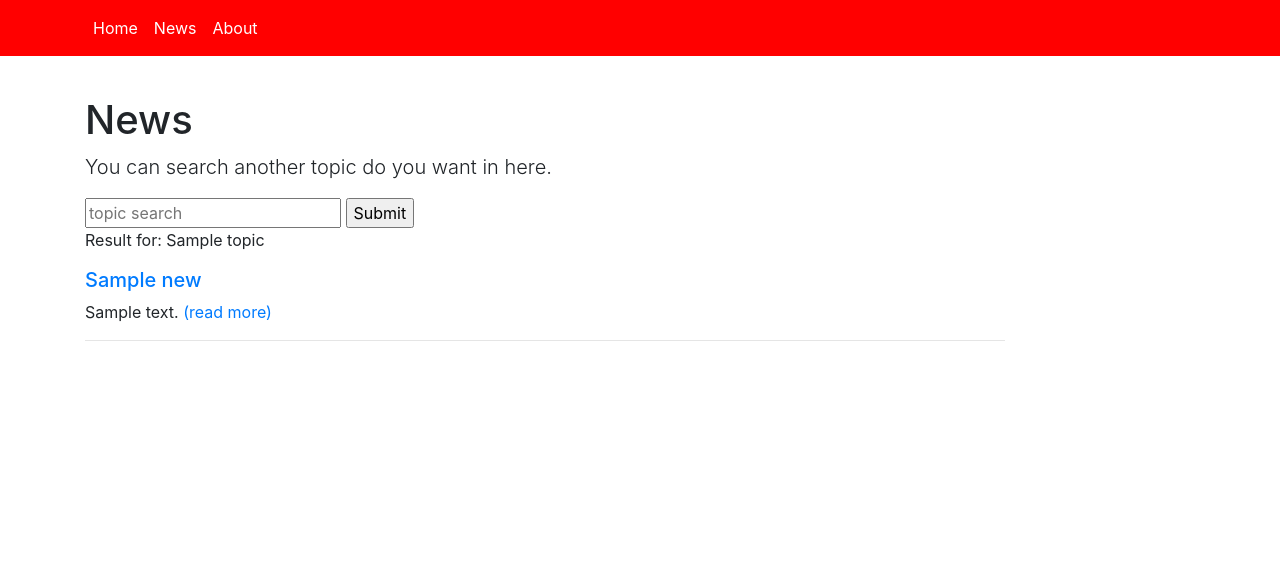
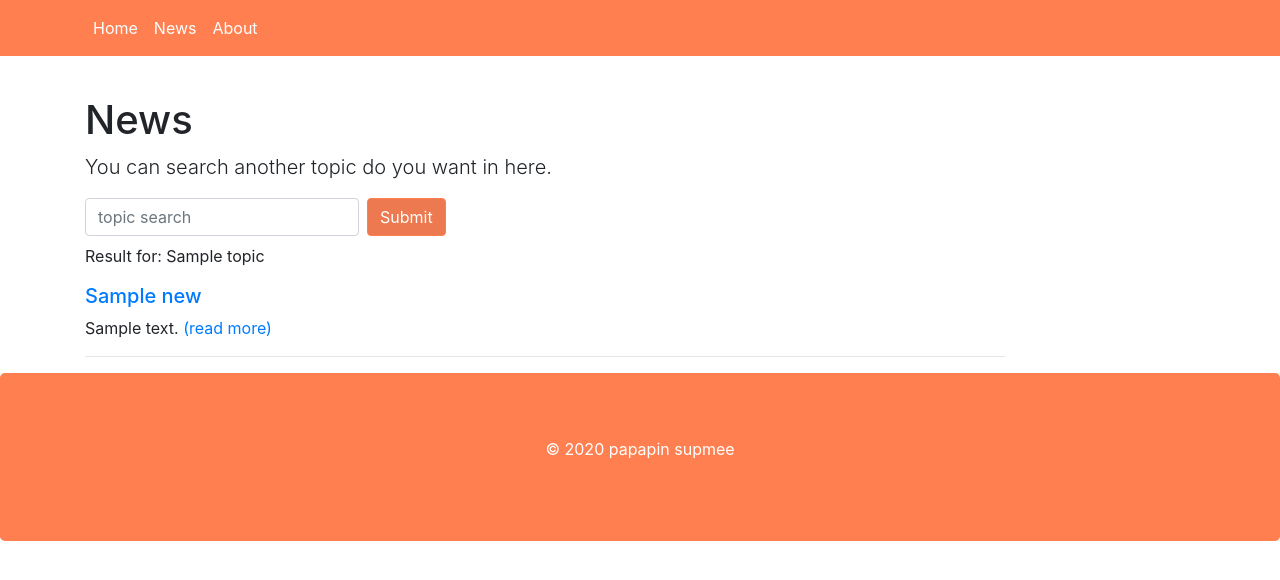
Before and after one commit to lumineuxp/news-app-62102010173, a Flask app: template templates/news.html in a window 1280 px wide. Shown: the top 580 px of the page. Run offline with Flask 2, Linux system fonts and the light colour scheme; the template is opened without the code that fills it: most values are stand-ins (such as "Sample title", 1, 10 or a date in 2020); some libraries are stand-ins or nearby versions.

Commit message:
last modify

```diff
--- a/app.py
+++ b/app.py
@@ -41,7 +41,7 @@ def about():
 
 def get_weather(city,API_KEY):
     query = quote(city)
-    url = OPEN_WEATHER_URL.format(city, API_KEY)
+    url = OPEN_WEATHER_URL.format(query, API_KEY)
     data = urlopen(url).read()
     parsed = json.loads(data)
     weather = None
@@ -69,7 +69,7 @@ def get_weather(city,API_KEY):
 
 def get_news(topic,API_KEY,nums):
     query = quote(topic)
-    url = NEWS_URL.format(topic, API_KEY)
+    url = NEWS_URL.format(query, API_KEY)
     data = urlopen(url).read()
     parsed = json.loads(data)
     news = []
--- a/templates/base_layout.html
+++ b/templates/base_layout.html
@@ -9,6 +9,12 @@
         nav a {
             color: white
         }
+
+        .btn {
+            color: #fff;
+            background-color: rgb(236, 121, 79);
+            border-color: coral
+        }
     </style>
 
     <body>
@@ -18,7 +24,11 @@
         <div class="container" style="margin-top:40px">
             {% block body %}{% endblock %}
         </div>
-
+        <footer>
+            <div class="jumbotron" style="background-color: coral;">
+                <p style="text-align: center;color: white;">&copy 2020 papapin supmee</p>
+            </div>
+        </footer>
         <!-- jQuery library -->
         <script src="https://ajax.googleapis.com/ajax/libs/jquery/3.5.1/jquery.min.js"></script>
 
--- a/templates/includes/_navbar.html
+++ b/templates/includes/_navbar.html
@@ -1,4 +1,4 @@
-<nav class="navbar navbar-expand-sm " style="background-color: red;">
+<nav class="navbar navbar-expand-sm " style="background-color: coral;">
     <div class="container">
         <ul class="navbar-nav">
             <li class="nav-item">
--- a/templates/news.html
+++ b/templates/news.html
@@ -2,9 +2,9 @@
 
 <h1>News</h1>
 <p class="lead">You can search another topic do you want in here.</p>
-<form>
-    <input type="text" name="topic" placeholder="topic search">
-    <input type="submit" value="Submit">
+<form class="form-inline">
+    <input type="text" name="topic" class="form-control mb-2 mr-sm-2" placeholder="topic search">
+    <button type="submit" class="btn mb-2">Submit</button>
 </form>
 <p>Result for: {{topic}}</p>
 {% for n in news %}
```
Also changed, not shown: templates/home.html (+15 -9 lines).
